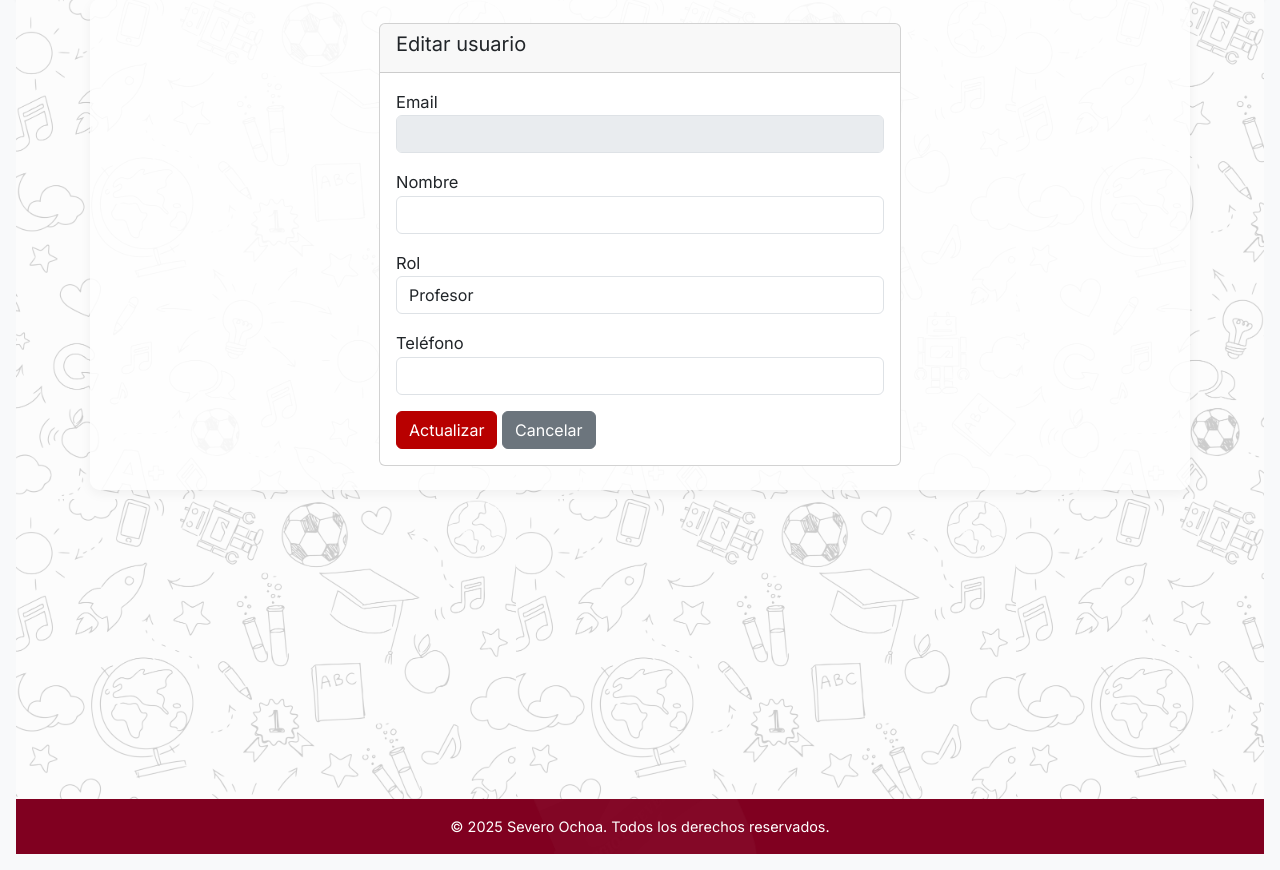
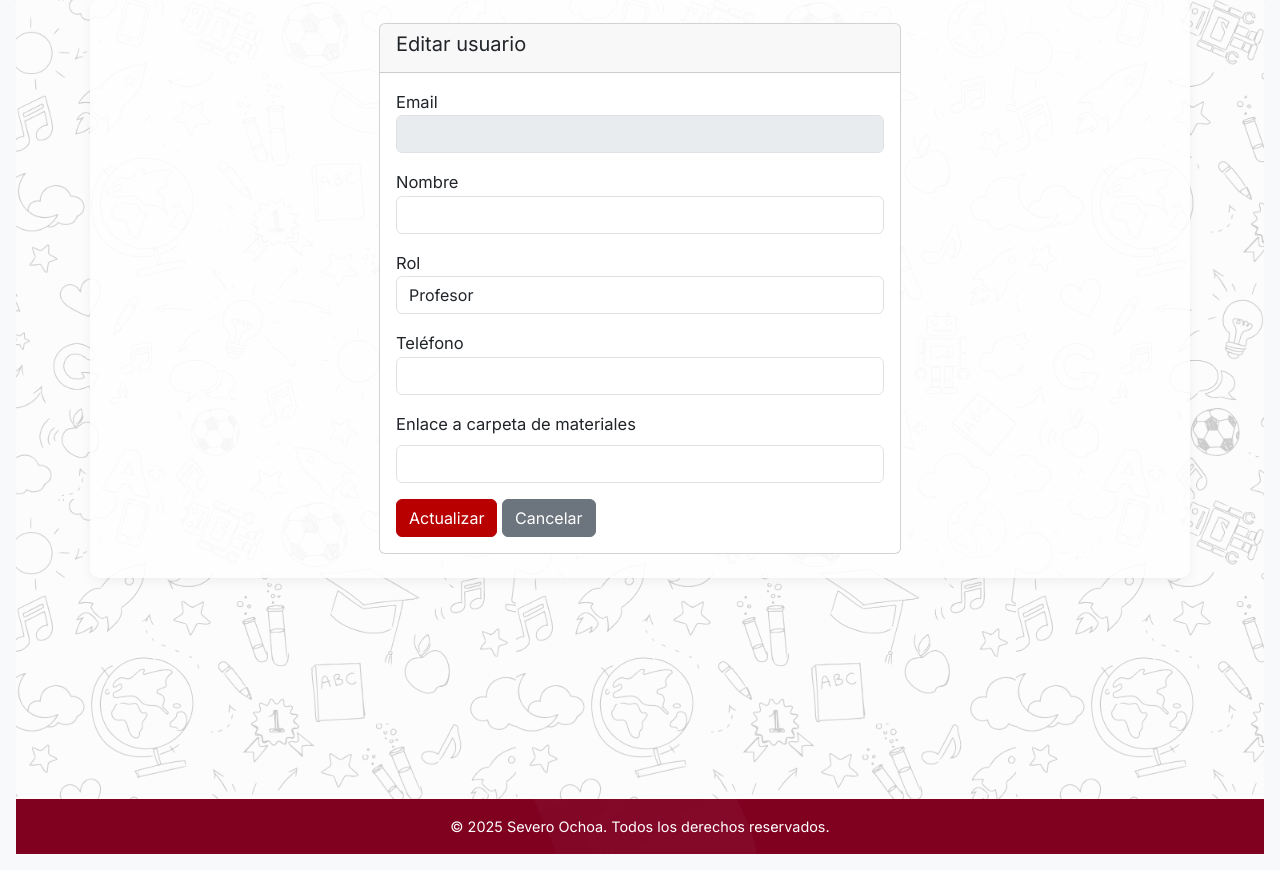
Before and after one commit to mjesusrodriguez-severo/docentes, a Python web app: template app/templates/usuarios/editar_usuario.html in a window 1280 px wide. Shown: the part 84-954 px from the top of the page. Run offline with Jinja, Linux system fonts and the light colour scheme; the template is opened without the code that fills it, so the values that code supplies are empty; some libraries are stand-ins or nearby versions.

Commit message:
Añadido enlace_materiales a usuarios y actualización de edición de usuario

```diff
--- a/app/models.py
+++ b/app/models.py
@@ -90,6 +90,7 @@ class Usuario(UserMixin, db.Model):
     rol = db.Column(db.Enum('profesor', 'tutor', 'jefatura', 'tic'), nullable=False)
     telefono = db.Column(db.String(20))
     archivado = db.Column(db.Boolean, default=False)
+    enlace_materiales = db.Column(db.String(300))
 
     @property
     def es_jefatura(self):
--- a/app/routes.py
+++ b/app/routes.py
@@ -141,6 +141,8 @@ def editar_usuario(usuario_id):
         usuario.nombre = request.form["nombre"]
         usuario.rol = request.form["rol"]
         usuario.telefono = request.form["telefono"]
+        usuario.enlace_materiales = request.form.get("enlace_materiales")
+
         db.session.commit()
         flash("Usuario actualizado correctamente.")
         return redirect(url_for("main.listar_usuarios"))
@@ -1012,7 +1014,9 @@ def nueva_sustitucion():
     fecha_dt = datetime.strptime(fecha, "%Y-%m-%d").date()
 
     # Crear carpeta de Drive
-    enlace_material = crear_carpeta_sustitucion(id_sustituido, fecha_dt, hora_inicio, grupo_id)
+    #enlace_material = crear_carpeta_sustitucion(id_sustituido, fecha_dt, hora_inicio, grupo_id)
+    sustituido = Usuario.query.get(id_sustituido)
+    enlace_material = sustituido.enlace_materiales
 
     sustitucion = Sustitucion(
         sustituido_id=id_sustituido,
--- a/app/templates/usuarios/editar_usuario.html
+++ b/app/templates/usuarios/editar_usuario.html
@@ -30,6 +30,10 @@
             <label>Teléfono</label>
             <input type="text" name="telefono" class="form-control" value="{{ usuario.telefono }}">
           </div>
+          <div class="mb-3">
+                <label for="enlace_materiales" class="form-label">Enlace a carpeta de materiales</label>
+                <input type="url" class="form-control" name="enlace_materiales" id="enlace_materiales" value="{{ usuario.enlace_materiales or '' }}">
+          </div>
           <button type="submit" class="btn btn-primary">Actualizar</button>
           <a href="{{ url_for('main.listar_usuarios') }}" class="btn btn-secondary">Cancelar</a>
         </form>
```
